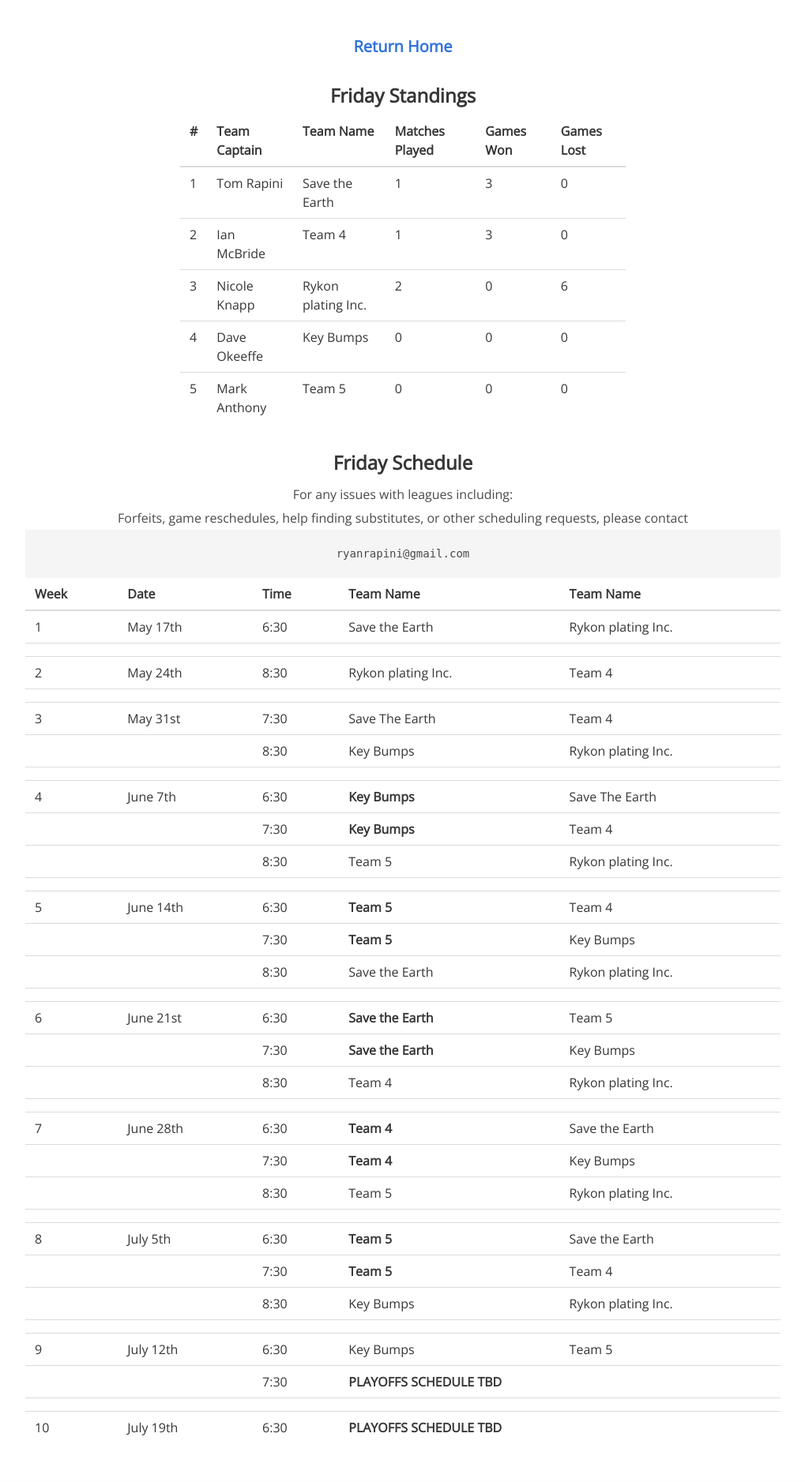
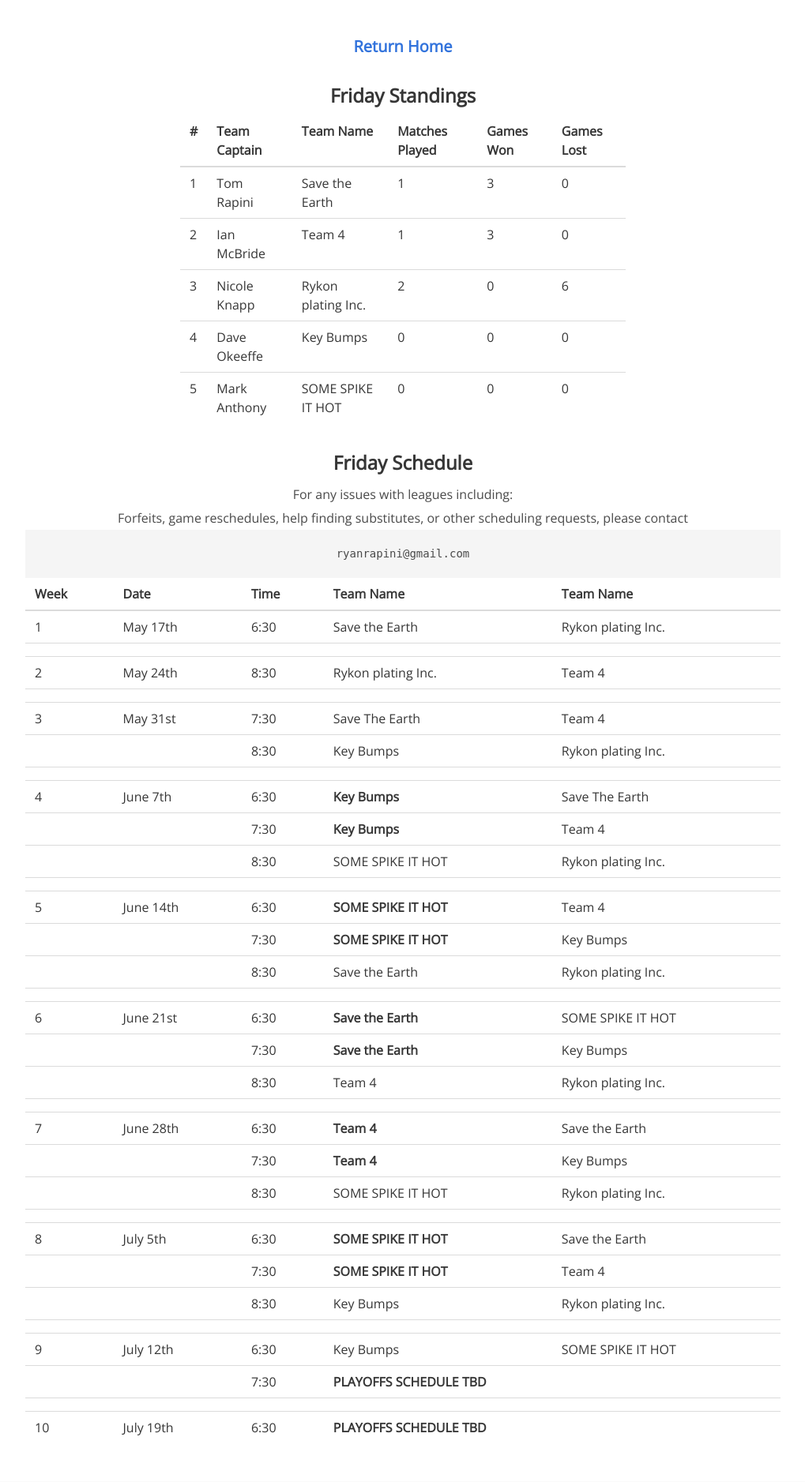
Before and after one commit to ryanrapini/jammsvolleyball, a PHP site: page /leagues/friday in a window 1280 px wide. Shown: the part 52-1929 px from the top of the page at 79% size, without its empty margins (130-1149 px from the left). Run offline with PHP 8.4, Linux system fonts and the light colour scheme.

Commit message:
change team name

```diff
--- a/public/leagues/friday/index.php
+++ b/public/leagues/friday/index.php
@@ -67,7 +67,7 @@
                                 <tr>
                                     <td>5</td>
                                     <td>Mark Anthony</td>
-                                    <td>Team 5</td>
+                                    <td>SOME SPIKE IT HOT</td>
                                     <td>0</td>
                                     <td>0</td>
                                     <td>0</td>
@@ -139,7 +139,7 @@
                                     <td></td>
                                     <td></td>
                                     <td>8:30</td>
-                                    <td>Team 5</td>
+                                    <td>SOME SPIKE IT HOT</td>
                                     <td>Rykon plating Inc.</td>
                                 </tr>
                                 <tr><td colspan="5"></td></tr>
@@ -147,14 +147,14 @@
                                     <td>5</td>
                                     <td>June 14th</td>
                                     <td>6:30</td>
-                                    <td><strong>Team 5</strong></td>
+                                    <td><strong>SOME SPIKE IT HOT</strong></td>
                                     <td>Team 4</td>
                                 </tr>
                                 <tr>
                                     <td></td>
                                     <td></td>
                                     <td>7:30</td>
-                                    <td><strong>Team 5</strong></td>
+                                    <td><strong>SOME SPIKE IT HOT</strong></td>
                                     <td>Key Bumps</td>
                                 </tr>
                                 <tr>
@@ -170,7 +170,7 @@
                                     <td>June 21st</td>
                                     <td>6:30</td>
                                     <td><strong>Save the Earth</strong></td>
-                                    <td>Team 5</td>
+                                    <td>SOME SPIKE IT HOT</td>
                                 </tr>
                                 <tr>
                                     <td></td>
@@ -205,7 +205,7 @@
                                     <td></td>
                                     <td></td>
                                     <td>8:30</td>
-                                    <td>Team 5</td>
+                                    <td>SOME SPIKE IT HOT</td>
                                     <td>Rykon plating Inc.</td>
                                 </tr>
                                 <tr><td colspan="5"></td></tr>
@@ -213,14 +213,14 @@
                                     <td>8</td>
                                     <td>July 5th</td>
                                     <td>6:30</td>
-                                    <td><strong>Team 5</strong></td>
+                                    <td><strong>SOME SPIKE IT HOT</strong></td>
                                     <td>Save the Earth</td>
                                 </tr>
                                 <tr>
                                     <td></td>
                                     <td></td>
                                     <td>7:30</td>
-                                    <td><strong>Team 5</strong></td>
+                                    <td><strong>SOME SPIKE IT HOT</strong></td>
                                     <td>Team 4</td>
                                 </tr>
                                 <tr>
@@ -236,7 +236,7 @@
                                     <td>July 12th</td>
                                     <td>6:30</td>
                                     <td>Key Bumps</td>
-                                    <td>Team 5</td>
+                                    <td>SOME SPIKE IT HOT</td>
                                 </tr>
                                 <tr>
                                     <td></td>
```
